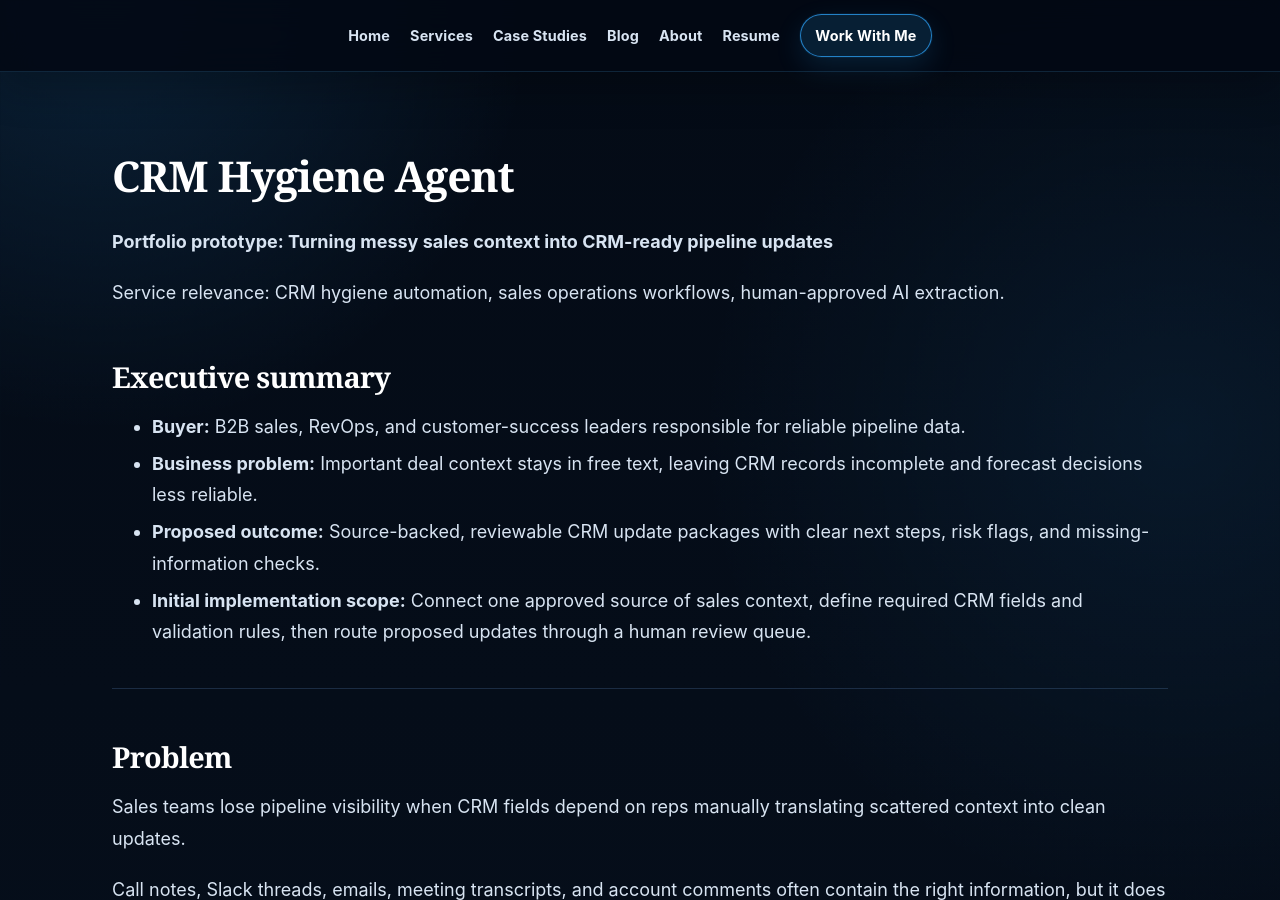
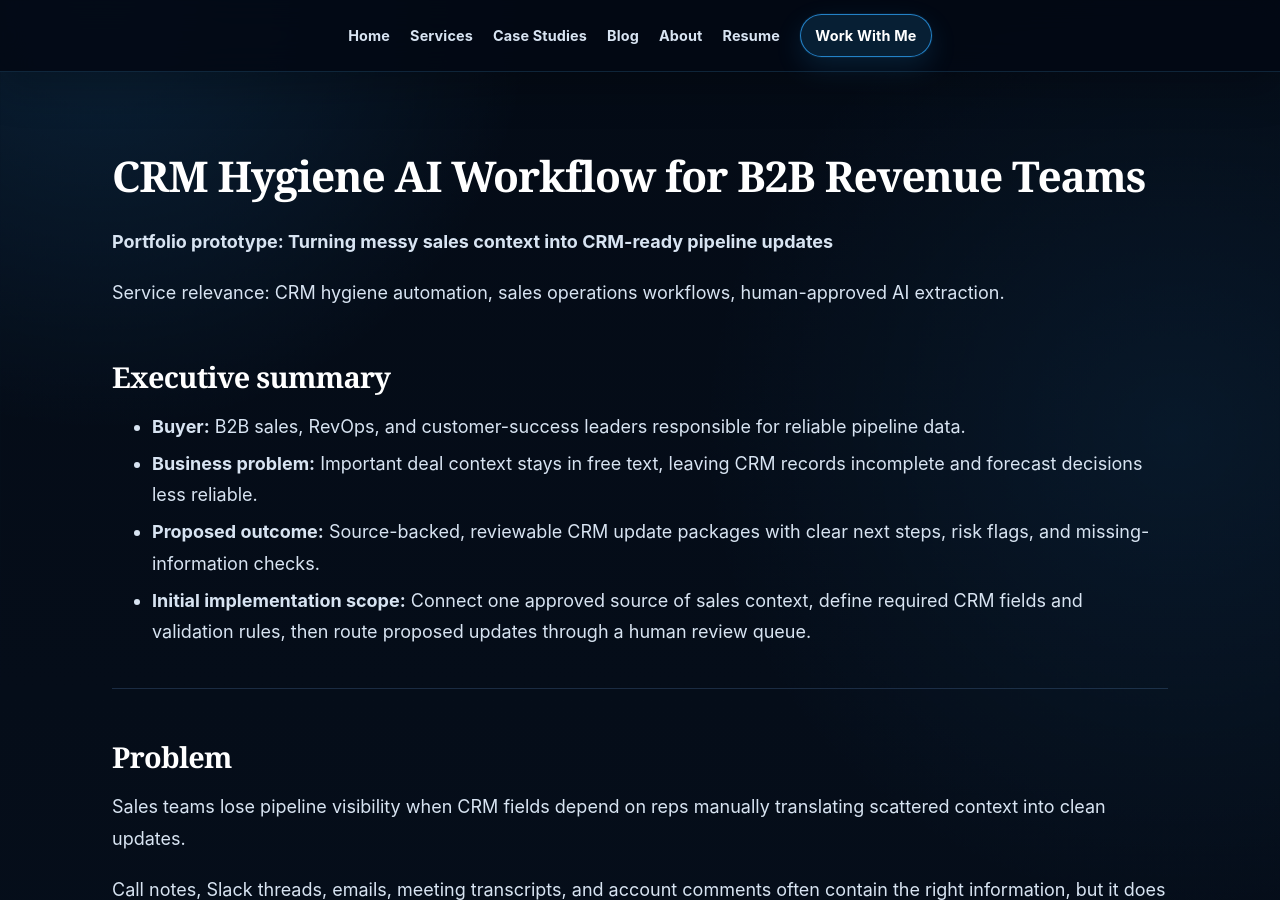
Before and after one commit to mahadevupadhyayula/mahadevupadhyayula.github.io, a Jekyll site: the page built from Case Studies/crm-hygiene-agent.md, in a window 1280 px wide and 900 px high. Built offline with Jekyll 4.4.1, drawn with Linux system fonts in a browser that asks for light colours; part of the change alters nothing that is shown.

Commit message:
Add SEO foundations and structured metadata

```diff
--- a/Case Studies/crm-hygiene-agent.md
+++ b/Case Studies/crm-hygiene-agent.md
@@ -1,7 +1,10 @@
 ---
 layout: page
-title: CRM Hygiene Agent
+title: CRM Hygiene AI Workflow for B2B Revenue Teams
+description: Portfolio prototype for a human-approved CRM hygiene workflow that converts messy sales context into source-backed, reviewable pipeline updates.
 permalink: /case-studies/crm-hygiene-agent/
+image: /assets/images/social-preview.svg
+image_alt: CRM hygiene AI workflow for B2B revenue teams
 ---
 
 **Portfolio prototype: Turning messy sales context into CRM-ready pipeline updates**
```
